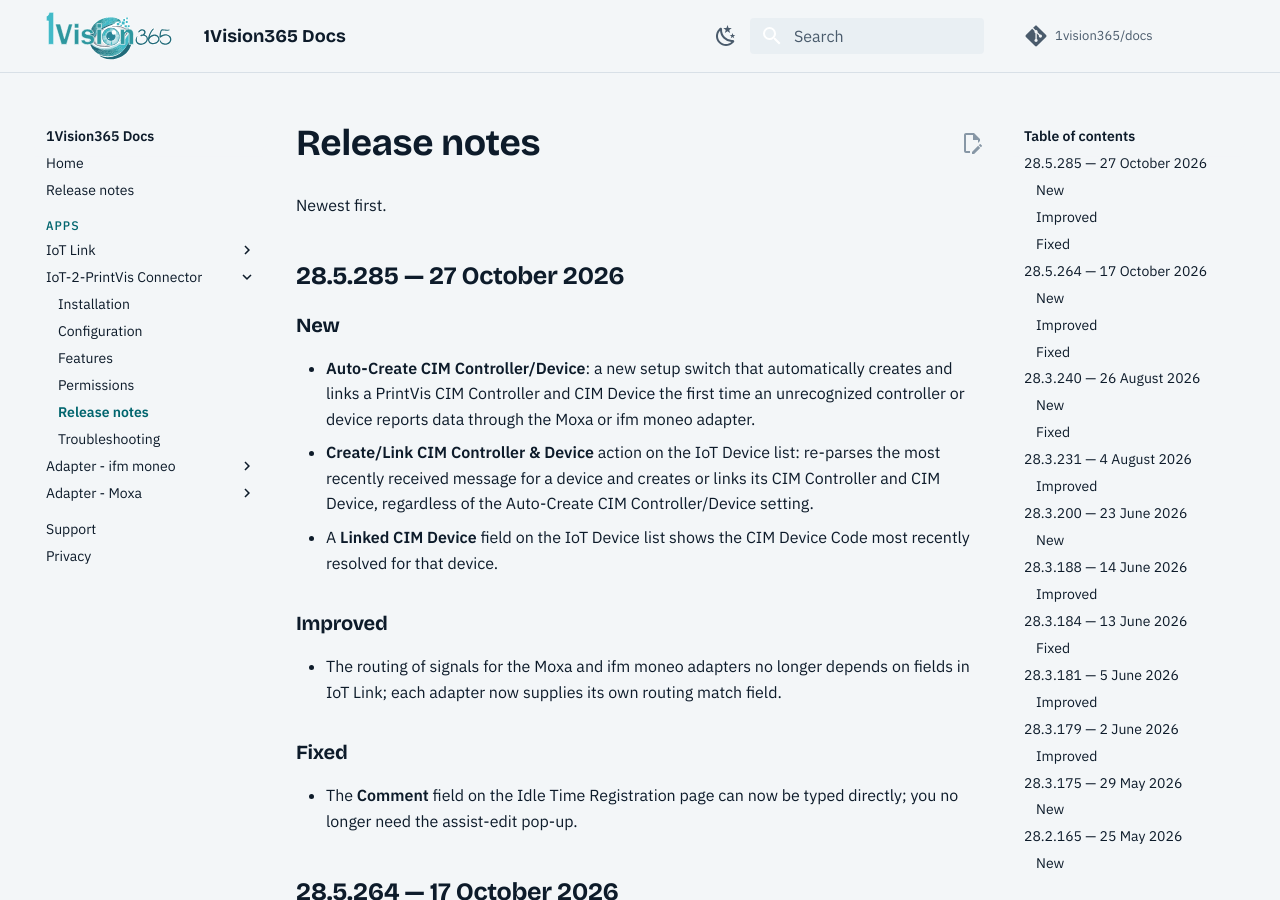
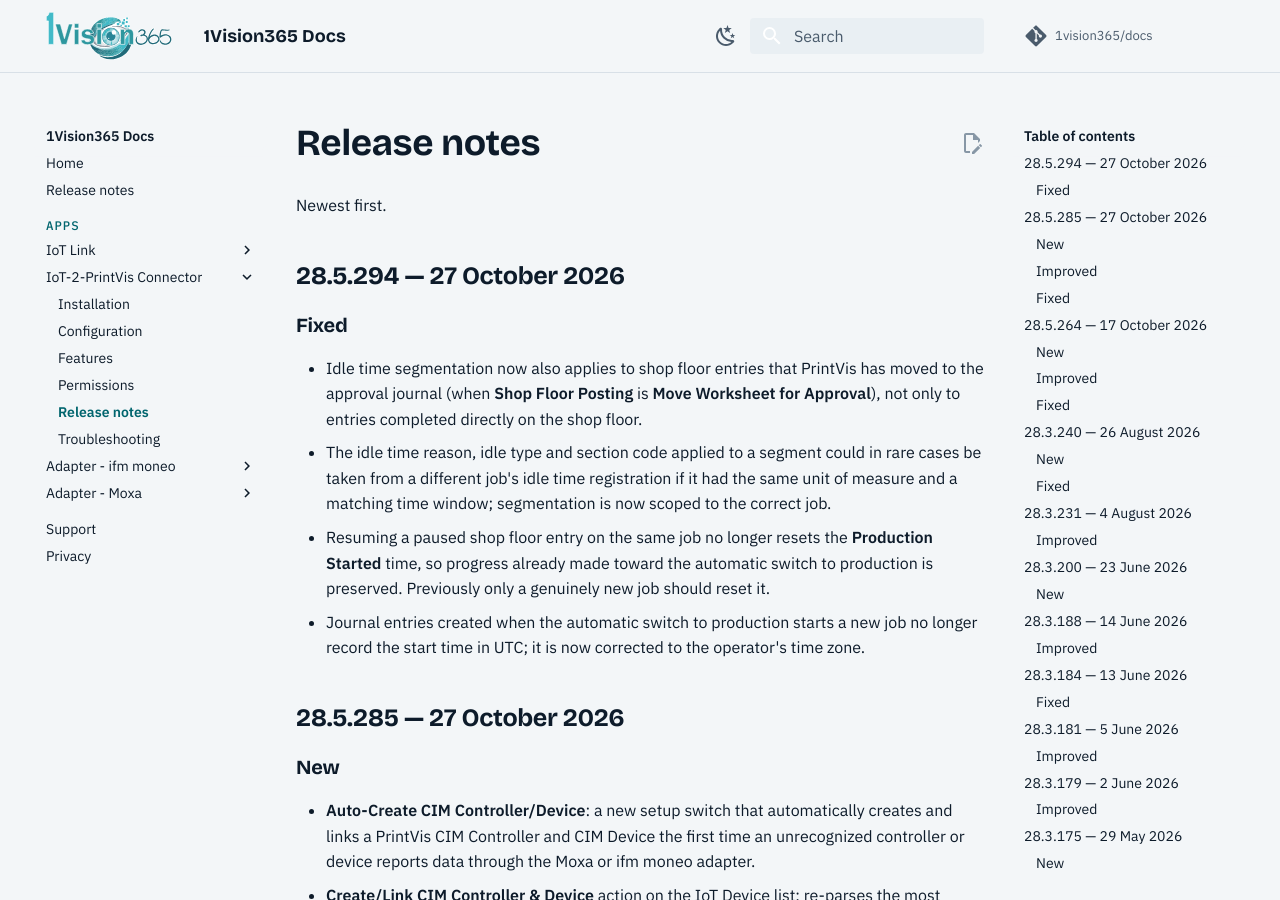
Before and after one commit to 1vision365/docs, an MkDocs documentation site: the page built from docs/apps/iot2printvis-connector/release-notes.md, in a window 1280 px wide and 900 px high. Built offline with MkDocs 1.6.1 and Material for MkDocs 9.7.7, drawn with Linux system fonts in a browser that asks for light colours; comment, search, counter and statistics services are not loaded.

Commit message:
docs: update for v28.5.294

```diff
--- a/docs/apps/iot2printvis-connector/release-notes.md
+++ b/docs/apps/iot2printvis-connector/release-notes.md
@@ -3,6 +3,15 @@
 Newest first.
 
 <!-- agent:begin release-notes -->
+
+## 28.5.294 — 27 October 2026
+
+### Fixed
+
+- Idle time segmentation now also applies to shop floor entries that PrintVis has moved to the approval journal (when **Shop Floor Posting** is **Move Worksheet for Approval**), not only to entries completed directly on the shop floor.
+- The idle time reason, idle type and section code applied to a segment could in rare cases be taken from a different job's idle time registration if it had the same unit of measure and a matching time window; segmentation is now scoped to the correct job.
+- Resuming a paused shop floor entry on the same job no longer resets the **Production Started** time, so progress already made toward the automatic switch to production is preserved. Previously only a genuinely new job should reset it.
+- Journal entries created when the automatic switch to production starts a new job no longer record the start time in UTC; it is now corrected to the operator's time zone.
 
 ## 28.5.285 — 27 October 2026
 
```
Also changed, not shown: docs/release-notes.md (+4 -0 lines).
